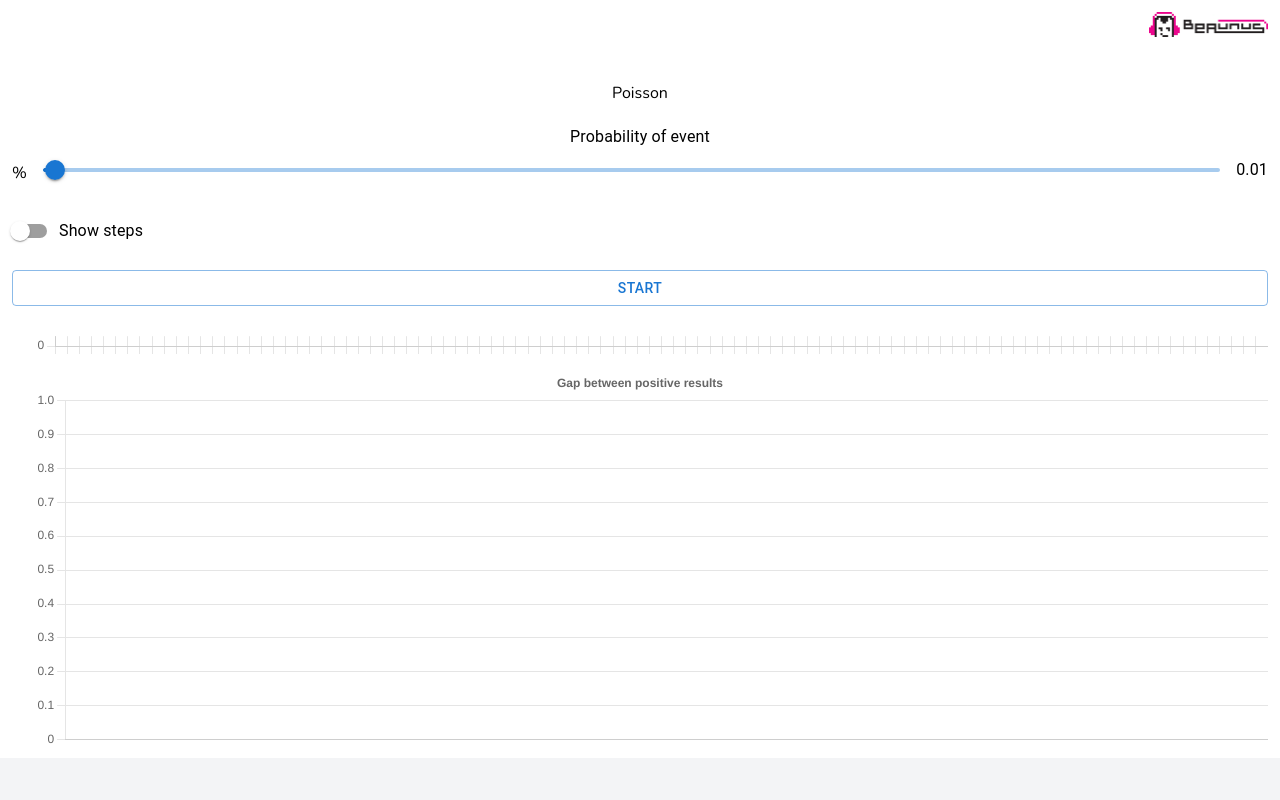
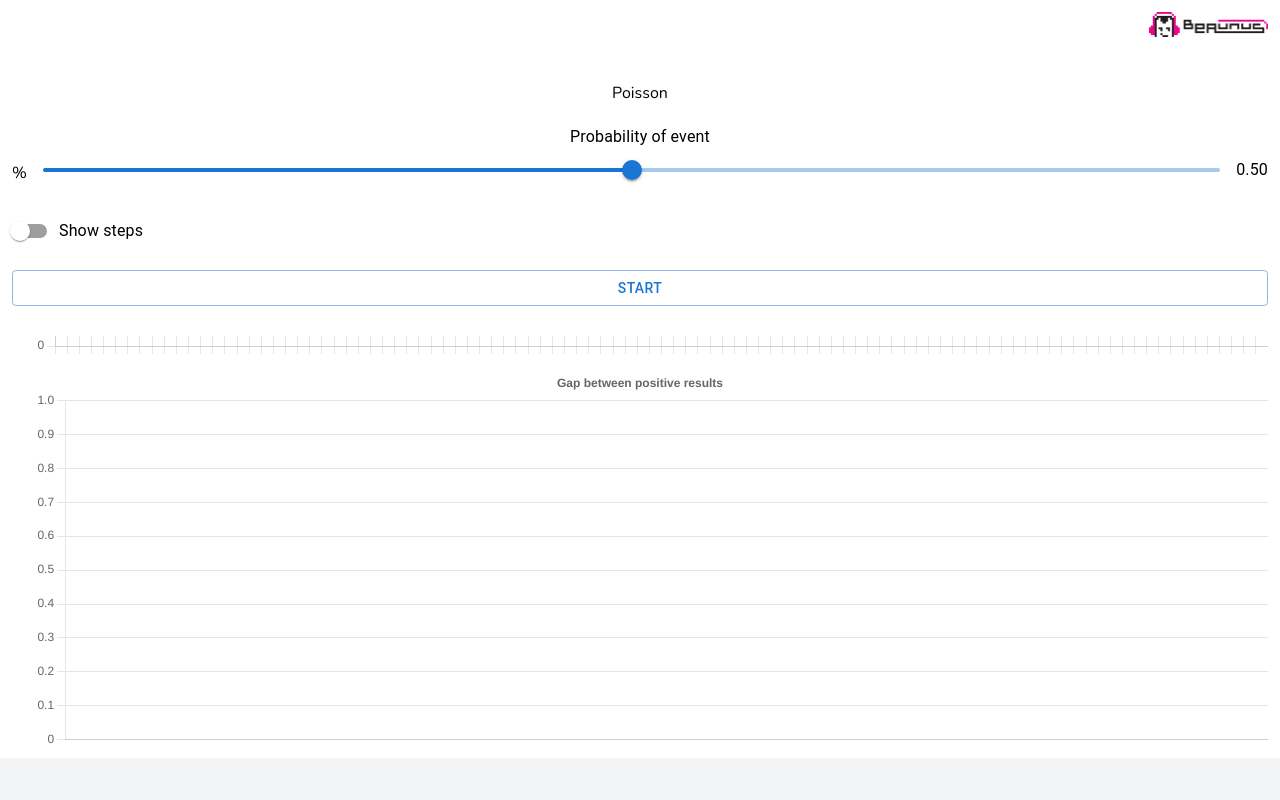
Before and after one commit to beaunus/beaunus.com, a Next.js app: page /experiments/poisson in a window 1280 px wide. Shown: the top 800 px of the page. Built offline with nearby package versions, Linux system fonts and the light colour scheme.

Commit message:
feature: default 50%

```diff
--- a/pages/experiments/poisson.tsx
+++ b/pages/experiments/poisson.tsx
@@ -19,7 +19,7 @@ const Poisson: NextPage = () => {
   const [countByGapSizeState, setCountByGapSizeState] = React.useState<
     Record<number, number>
   >({});
-  const [probabilityOfEvent, setProbabilityOfEvent] = React.useState(0.01);
+  const [probabilityOfEvent, setProbabilityOfEvent] = React.useState(0.5);
   const [samplesState, setSamplesState] = React.useState(
     Array.from({ length: 100 }, () => false)
   );
```
